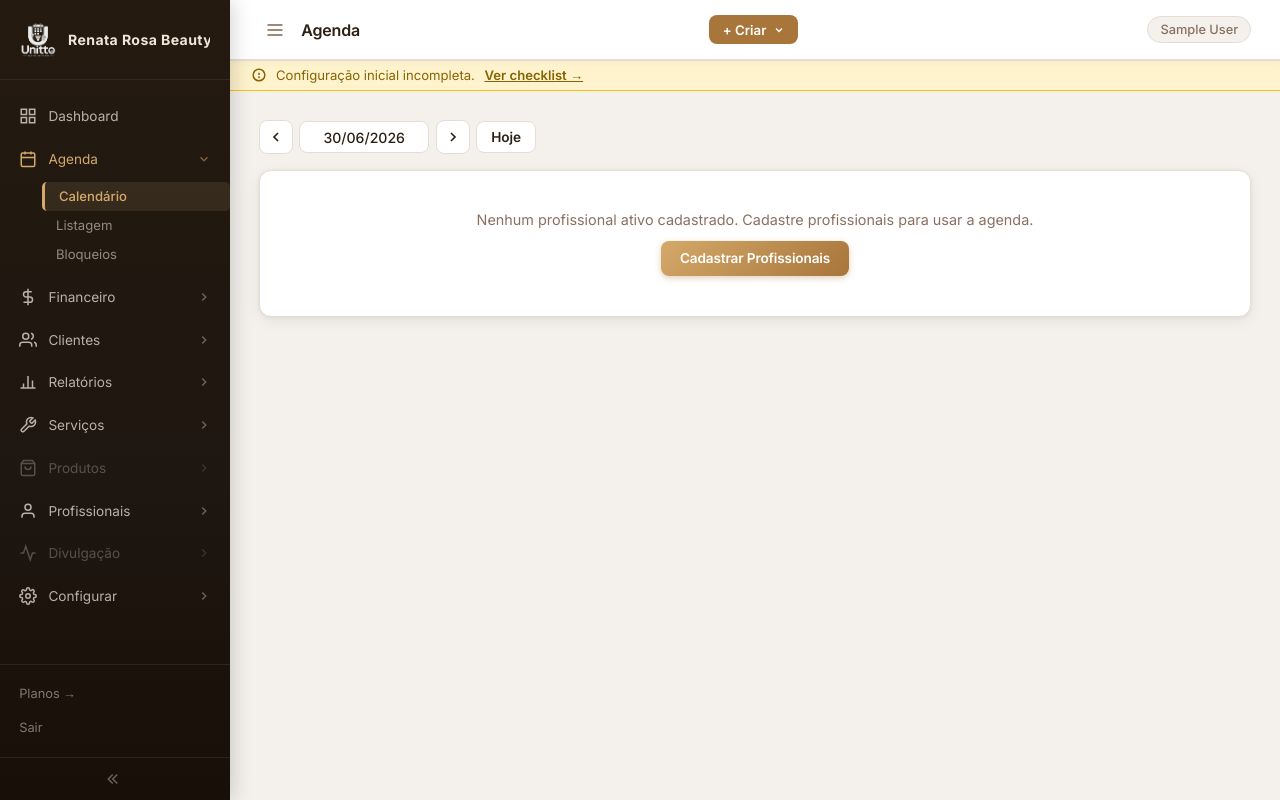
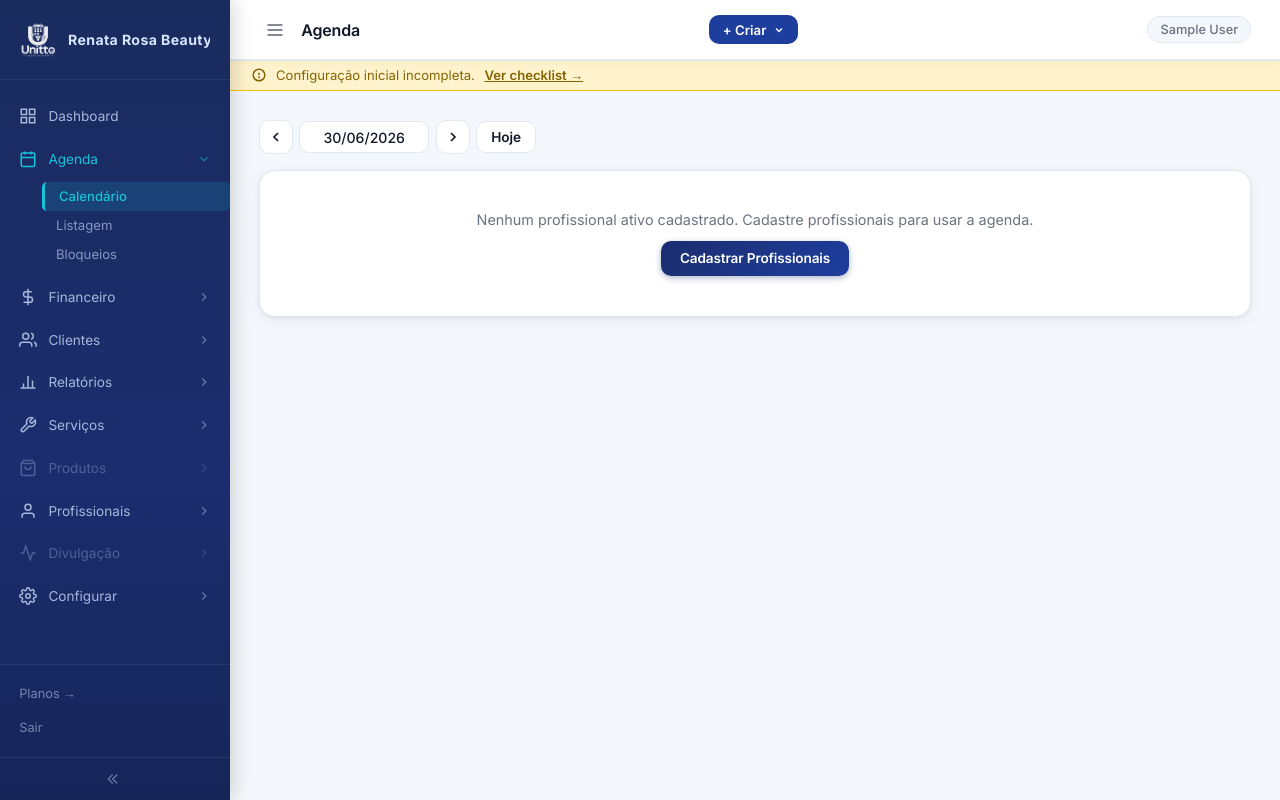
Before and after one commit to eliasandradep/unitto, a Flask app: page /admin/agenda in a window 1280 px wide. Run offline with Flask 3, Linux system fonts and the light colour scheme; the visitor is signed in with stand-in values (Sample User, id 1); data comes from the database, SQL or seed files in the repository; data that the repository does not hold is empty.

Commit message:
fix: Ajustes cores e layout plataforma admin.

```diff
--- a/static/css/admin.css
+++ b/static/css/admin.css
@@ -5,22 +5,24 @@
   --sidebar-w:     230px;
   --sidebar-w-col: 58px;
   --topbar-h:      60px;
-  --sidebar-bg:  #1E1610;
-  --sidebar-txt: #EDE4DA;
-  --sidebar-act: #D4A96A;
-  --content-bg:  #F4F1ED;
+  --sidebar-bg:  #1B2D6E;
+  --sidebar-txt: #D6E4FF;
+  --sidebar-act: #17C3D8;
+  --content-bg:  #F4F7FB;
   --card-bg:     #FFFFFF;
-  --border:      #E5DDD5;
-  --gold:        #D4A96A;
-  --gold-dark:   #A8753A;
-  --dark:        #2C1F13;
-  --text:        #2C1F13;
-  --text-muted:  #8A7060;
+  --border:      #E2E8F0;
+  --gold:        #1B2D6E;
+  --gold-dark:   #1E3E9E;
+  --accent:      #17C3D8;
+  --accent-dark: #0095B0;
+  --dark:        #111827;
+  --text:        #111827;
+  --text-muted:  #6B7280;
   --danger:      #C0392B;
   --success:     #27AE60;
   --ff:          'Inter', system-ui, sans-serif;
-  --radius:      8px;
-  --radius-lg:   12px;
+  --radius:      10px;
+  --radius-lg:   16px;
   --shadow:      0 1px 4px rgba(0,0,0,.06), 0 4px 16px rgba(0,0,0,.06);
   --shadow-md:   0 4px 12px rgba(0,0,0,.10), 0 1px 3px rgba(0,0,0,.06);
 }
@@ -47,7 +49,7 @@ input, select, textarea, button { font-family: var(--ff); font-size: .9rem; }
 .sidebar {
   width: var(--sidebar-w);
   min-height: 100vh;
-  background: linear-gradient(180deg, #241A10 0%, #1E1610 60%, #180F08 100%);
+  background: linear-gradient(180deg, #1A2B5E 0%, #1B2D6E 60%, #162558 100%);
   display: flex;
   flex-direction: column;
   position: fixed;
@@ -83,7 +85,7 @@ input, select, textarea, button { font-family: var(--ff); font-size: .9rem; }
   transition: opacity .15s, max-width .25s cubic-bezier(.4,0,.2,1);
   max-width: 160px;
   font-size: .88rem;
-  color: #F0E6D8;
+  color: #D6E4FF;
 }
 
 .sidebar__nav {
@@ -128,7 +130,7 @@ body.sidebar--collapsed .sidebar__nav {
 }
 .sidebar__nav a:hover { background: rgba(255,255,255,.06); opacity: 1; }
 .sidebar__nav a.active {
-  background: rgba(201,169,122,.12);
+  background: rgba(23,195,216,.14);
   color: var(--sidebar-act);
   opacity: 1;
   border-left: 3px solid var(--sidebar-act);
@@ -143,7 +145,7 @@ body.sidebar--collapsed .sidebar__nav {
 }
 .sidebar__site-link, .sidebar__logout {
   font-size: .8rem;
-  color: rgba(232,221,212,.5);
+  color: rgba(214,228,255,.5);
   padding: .35rem 0;
   transition: color .2s;
 }
@@ -160,7 +162,7 @@ body.sidebar--collapsed .sidebar__nav {
   border: none;
   border-top: 1px solid rgba(255,255,255,.08);
   cursor: pointer;
-  color: rgba(232,221,212,.4);
+  color: rgba(214,228,255,.4);
   transition: color .2s, background .2s;
   flex-shrink: 0;
 }
@@ -403,10 +405,10 @@ body.sidebar--collapsed .sidebar__nav {
   white-space: nowrap;
   letter-spacing: -.01em;
 }
-.btn-primary  { background: linear-gradient(135deg, var(--gold) 0%, var(--gold-dark) 100%); color: #fff; box-shadow: 0 2px 6px rgba(168,117,58,.35); }
+.btn-primary  { background: linear-gradient(135deg, var(--gold) 0%, var(--gold-dark) 100%); color: #fff; box-shadow: 0 2px 6px rgba(27,45,110,.35); }
 .btn-secondary { background: var(--card-bg); color: var(--dark); border: 1px solid var(--border); }
 .btn-danger   { background: var(--danger); color: #fff; }
-.btn-primary:hover  { opacity: .9; box-shadow: 0 4px 12px rgba(168,117,58,.45); transform: translateY(-1px); }
+.btn-primary:hover  { opacity: .9; box-shadow: 0 4px 12px rgba(27,45,110,.45); transform: translateY(-1px); }
 .btn-secondary:hover { background: var(--content-bg); }
 .btn-danger:hover   { opacity: .88; }
 .btn-full  { width: 100%; justify-content: center; }
@@ -1043,7 +1045,7 @@ body.sidebar--collapsed .sidebar__nav a:hover::after { opacity: 1; }
 /* especificidade (0,2,0) > .sidebar__nav a (0,1,1) para sobrescrever display:flex herdado */
 .snav-group-items .snav-sub {
   display: block; padding: .38rem .9rem;
-  font-size: .82rem; color: rgba(232,221,212,.58);
+  font-size: .82rem; color: rgba(214,228,255,.58);
   border-radius: 5px;
   transition: background .15s, color .15s;
   white-space: nowrap; overflow: hidden; text-overflow: ellipsis;
--- a/templates/admin/base.html
+++ b/templates/admin/base.html
@@ -300,7 +300,7 @@
       padding: .55rem 1rem; font-size: .84rem; color: var(--text);
       text-decoration: none; transition: background .12s;
     }
-    .criar-item:hover { background: #f5f2ee; }
+    .criar-item:hover { background: #F0F5FD; }
     .criar-icon { width: 16px; height: 16px; flex-shrink: 0; color: var(--text-muted); }
     .criar-divider { height: 1px; background: var(--border); margin: .3rem 0; }
     </style>
```
Also changed, not shown: other parts of static/css/admin.css (+22 -22 lines).
